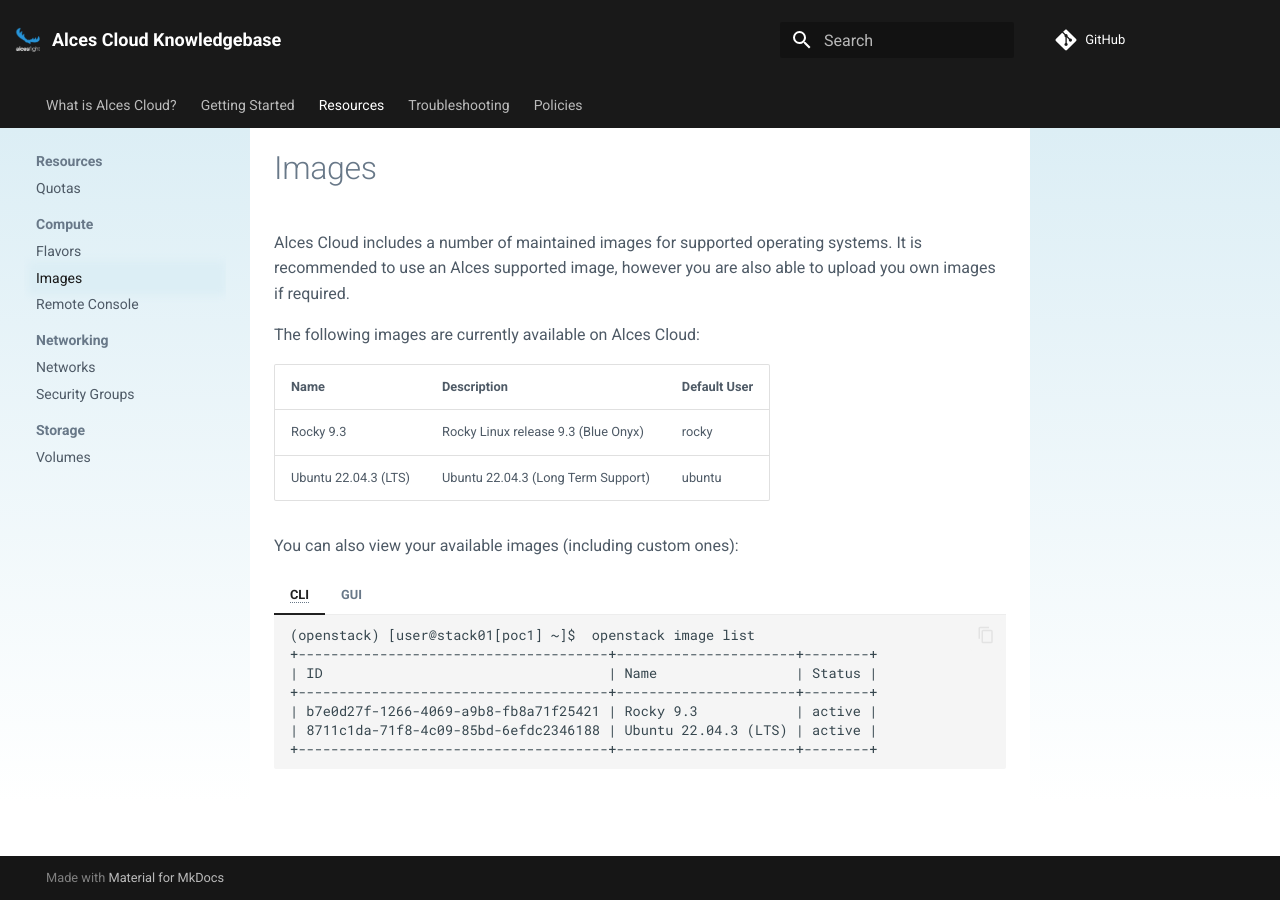
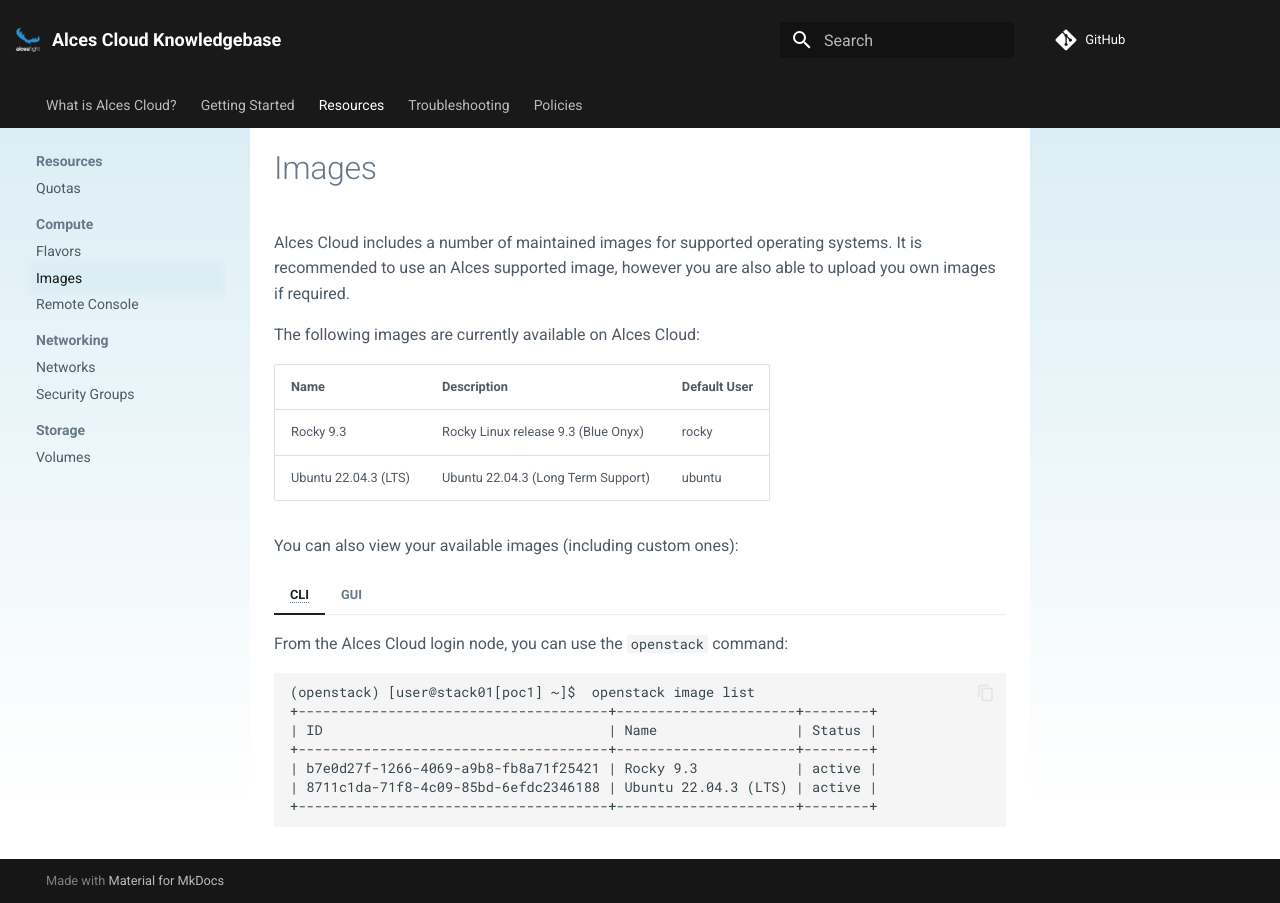
Before and after one commit to alces-software/alces-cloud-docs, an MkDocs documentation site: the page built from docs/docs/compute/images.md, in a window 1280 px wide. Built offline with MkDocs 1.6.1 and Material for MkDocs 9.7.7, drawn with Linux system fonts in a browser that asks for light colours; comment, search, counter and statistics services are not loaded; the version menu is left out.

Commit message:
Add missing GUI section for available Alces Cloud images.

````diff
--- a/docs/docs/compute/images.md
+++ b/docs/docs/compute/images.md
@@ -12,6 +12,8 @@
 
 === "CLI"
 
+    From the Alces Cloud login node, you can use the `openstack` command:
+
     ```
     (openstack) [user@stack01[poc1] ~]$  openstack image list
     +--------------------------------------+----------------------+--------+
@@ -23,4 +25,7 @@
     ```
 
 === "GUI"
-    Alces Cloud dashboard overview page / Images:.
+
+    From the Alces Cloud dashboard, click `Compute` and then `Images`:
+
+    [<img src="../img/images.png" width="800px" />](img/images.png)
````
Also changed, not shown: docs/docs/compute/img/images.png (added).
